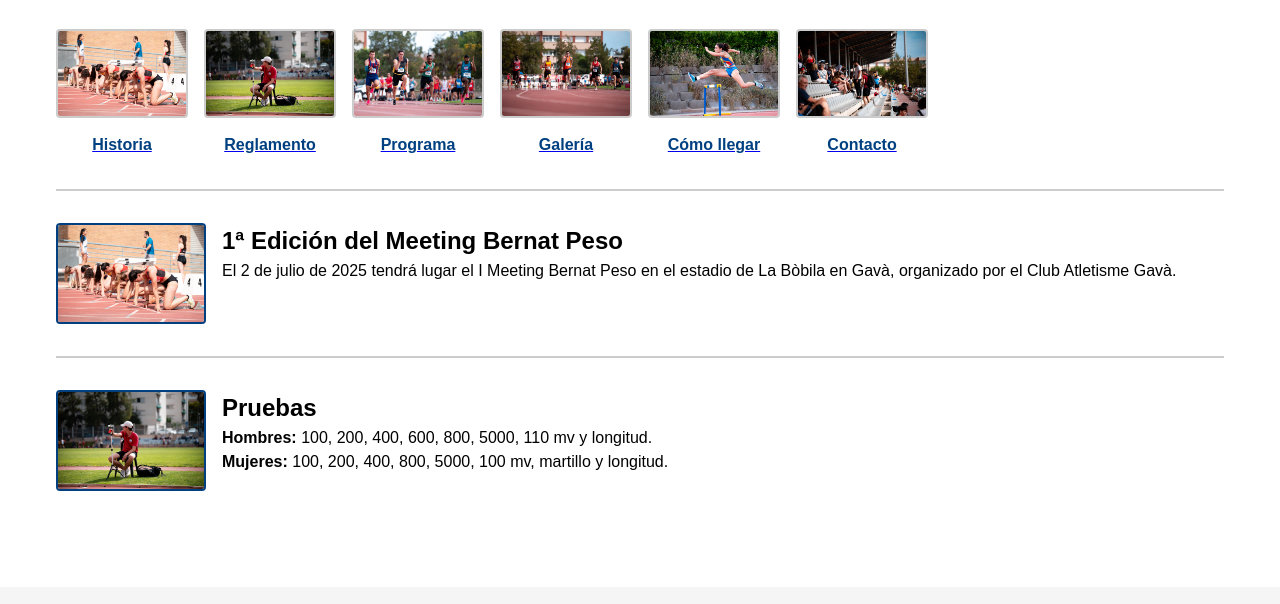
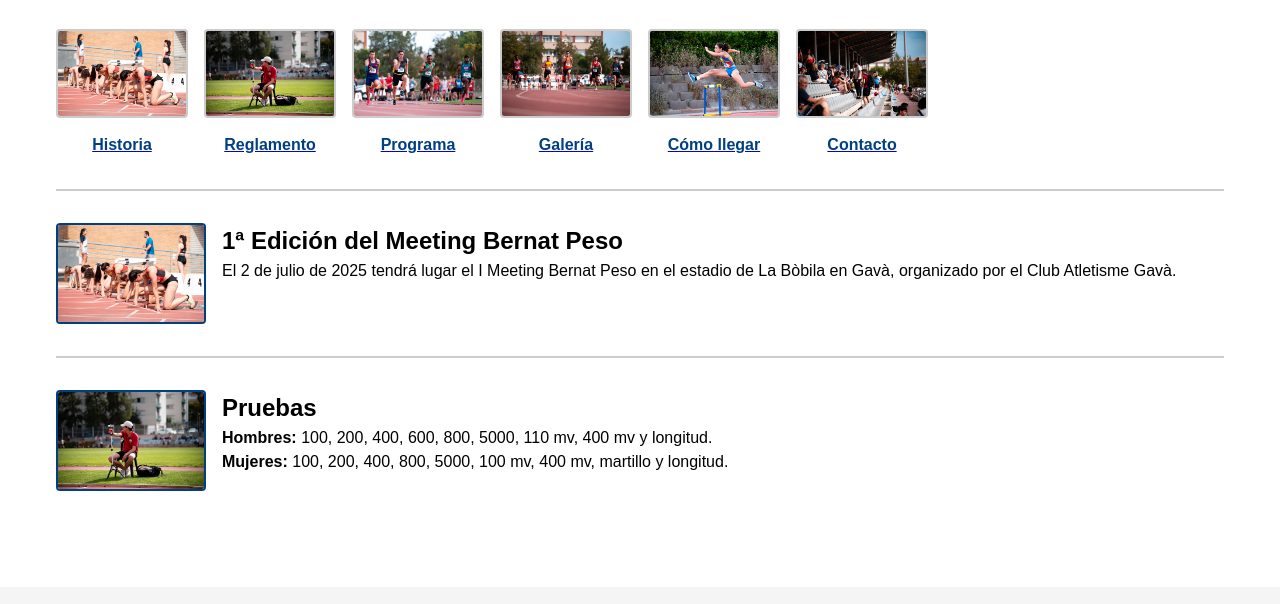
Before and after one commit to presidentgava/Meetingbernatpeso, a plain HTML site: page index.html in a window 1280 px wide. Shown: the part 539-1143 px from the top of the page. Drawn offline with Linux system fonts and the light colour scheme.

Commit message:
Actualiza sección Inicio: añade 400 mv en Pruebas y vincula miniaturas

```diff
--- a/index.html
+++ b/index.html
@@ -258,8 +258,8 @@
           <img src="230610_171222_avap1419.jpg" alt="Pruebas">
           <div class="text">
             <h2>Pruebas</h2>
-            <p><strong>Hombres:</strong> 100, 200, 400, 600, 800, 5000, 110 mv y longitud.</p>
-            <p><strong>Mujeres:</strong> 100, 200, 400, 800, 5000, 100 mv, martillo y longitud.</p>
+            <p><strong>Hombres:</strong> 100, 200, 400, 600, 800, 5000, 110 mv, 400 mv y longitud.</p>
+            <p><strong>Mujeres:</strong> 100, 200, 400, 800, 5000, 100 mv, 400 mv, martillo y longitud.</p>
           </div>
         </div>
       </div>
```
